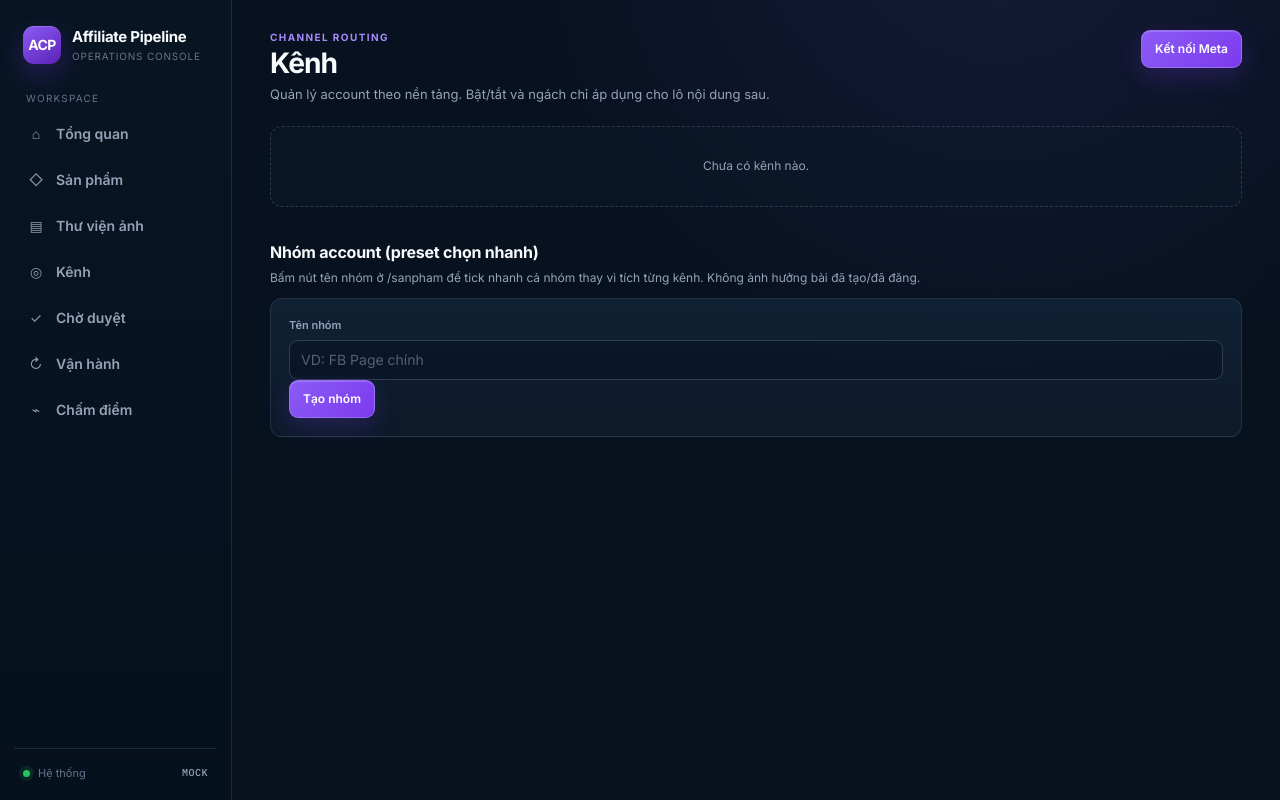
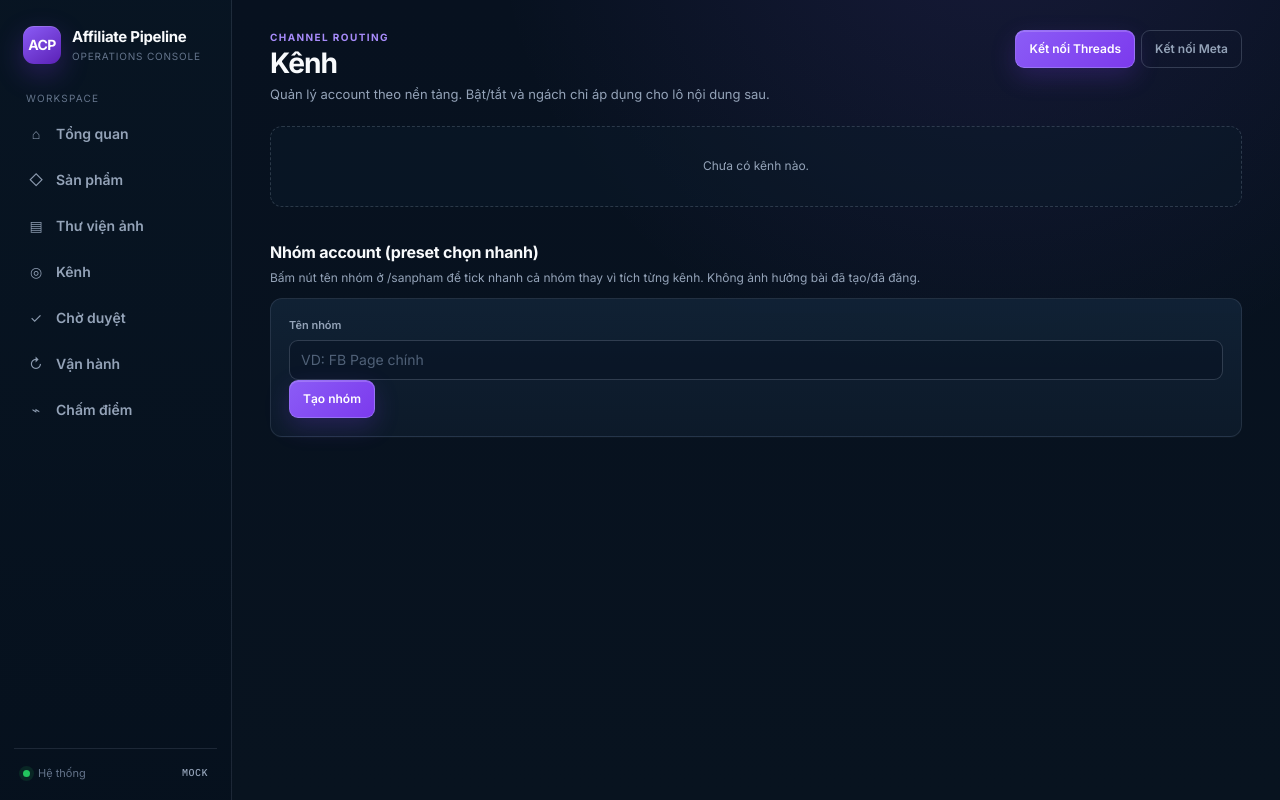
Before and after one commit to luongdo03x-byte/acp-affiliate-pipeline, a Flask app: template web/templates/channels.html in a window 1280 px wide. Run offline with Flask 3, Linux system fonts and the light colour scheme; the template is opened without the code that fills it, so the values that code supplies are empty; parts of the project's set-up code (start-up, migrations or seed data) failed here and were passed over.

Commit message:
feat: add Connect Threads action to channels page

```diff
--- a/web/templates/channels.html
+++ b/web/templates/channels.html
@@ -3,7 +3,10 @@
 {% block content %}
 <div class="page-header">
   <div><div class="eyebrow">Channel routing</div><h1>Kênh</h1><p class="lede">Quản lý account theo nền tảng. Bật/tắt và ngách chỉ áp dụng cho lô nội dung sau.</p></div>
-  <form method="get" action="/oauth/meta/start"><button class="btn btn--primary" type="submit">Kết nối Meta</button></form>
+  <div class="channel-meta">
+    <form method="get" action="/oauth/threads/start"><button class="btn btn--primary" type="submit">Kết nối Threads</button></form>
+    <form method="get" action="/oauth/meta/start"><button class="btn btn--ghost" type="submit">Kết nối Meta</button></form>
+  </div>
 </div>
 {% if request.args.get('err') %}<div class="alert alert--error"><strong>Không thực hiện được.</strong><span>{{ request.args.get('err') }}</span></div>{% endif %}
 {% if summary %}<div class="alert alert--success"><strong>Đã đồng bộ.</strong><span>{{ summary }}</span></div>{% endif %}
```
